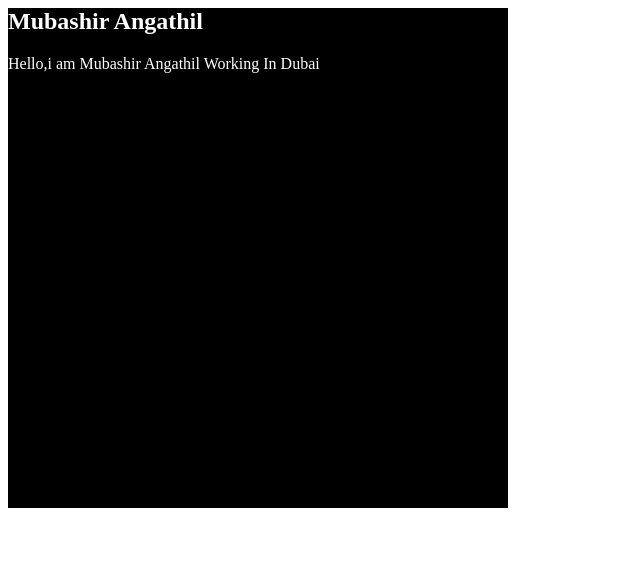
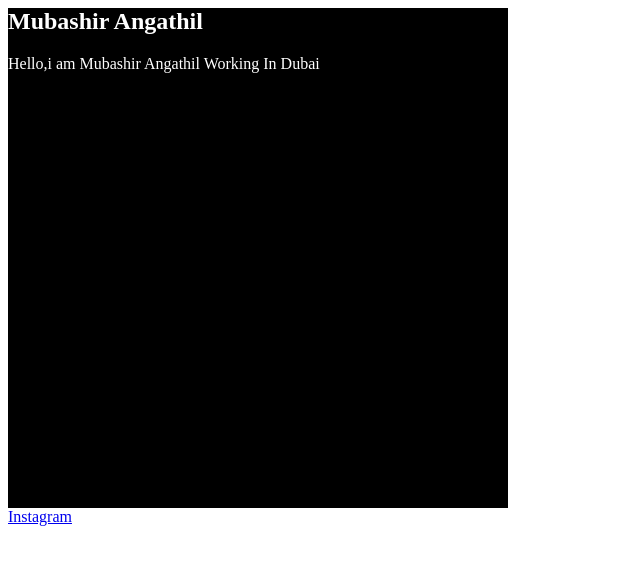
Before and after one commit to Mubashir-angathil/datewhithgit-sample, a plain HTML site: page git.html in a window 1280 px wide. Shown: the whole page, without its empty margins (0-640 px from the left). Drawn offline with Linux system fonts and the light colour scheme.

Commit message:
arshad added inst link

```diff
--- a/git.html
+++ b/git.html
@@ -6,7 +6,10 @@
     Hello,i am Mubashir Angathil Working In Dubai
   </p>
 </div>
+<footer>
+<A href="https://www.instagram.com">Instagram</A>
 
+</footer>
 </body>
 
 </html>
```
